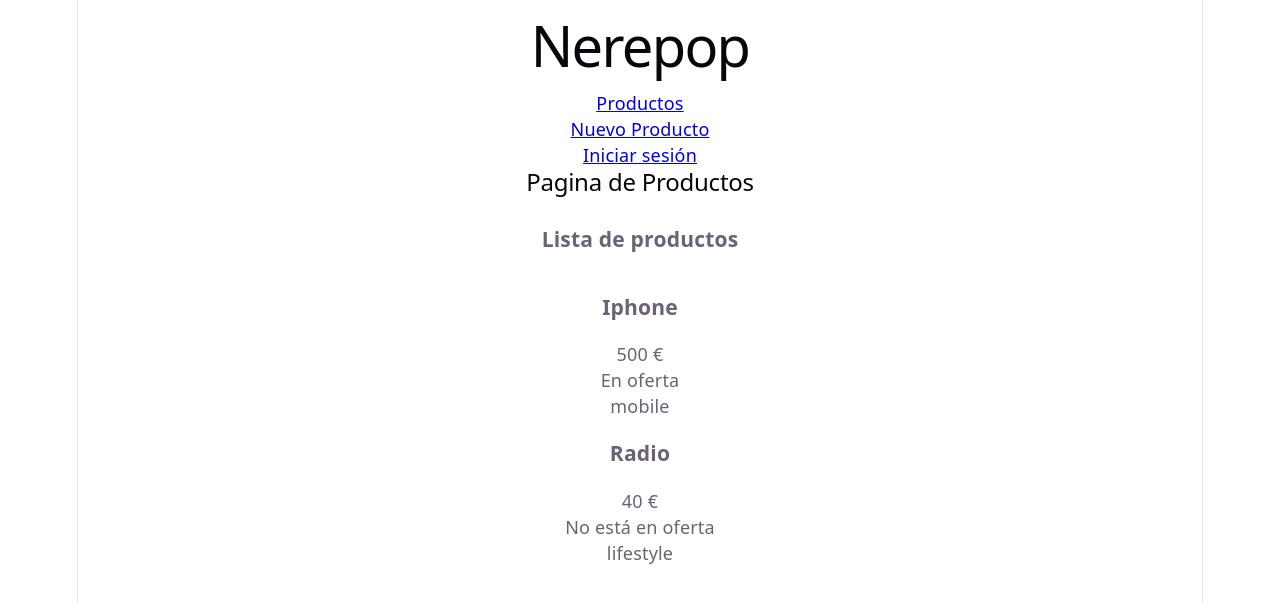
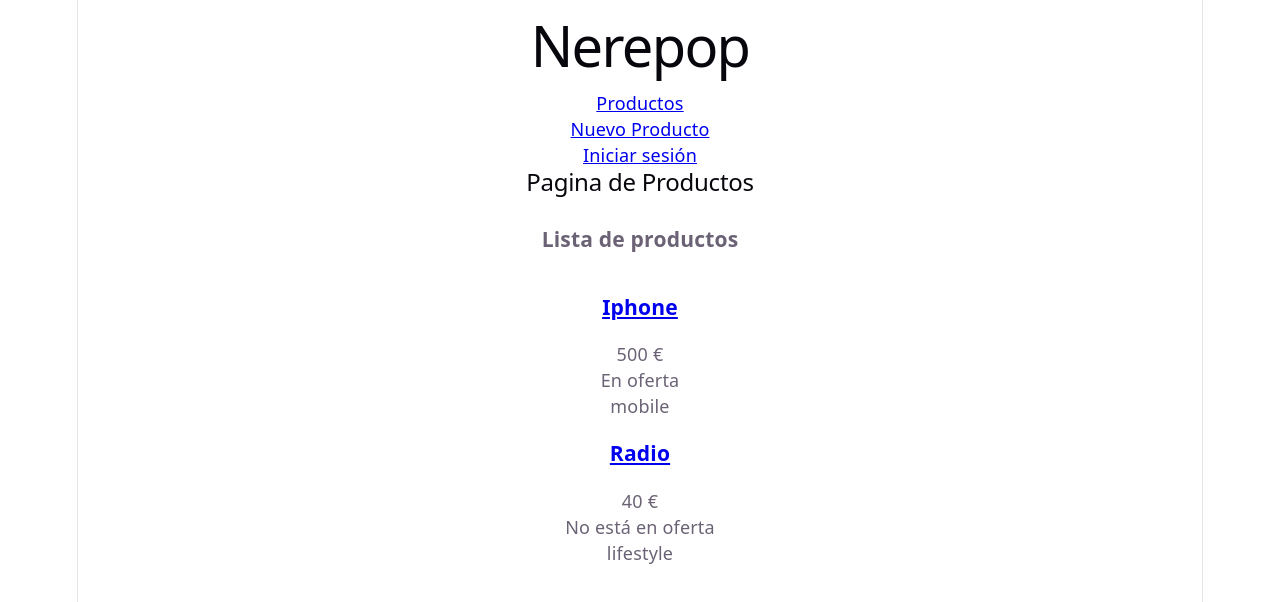
Before and after one commit to Nerealofe/practica-fundamentos-react, a React (Vite) app: page /products in a window 1280 px wide. Shown: the top 602 px of the page. Built offline with nearby package versions, Linux system fonts and the light colour scheme.

Commit message:
Add product detail page

```diff
--- a/src/features/products/components/product-card.tsx
+++ b/src/features/products/components/product-card.tsx
@@ -1,4 +1,5 @@
 import type { Product } from "../product";
+import { Link } from "react-router-dom";
 
 type ProductCardProps = {
   product: Product;
@@ -6,7 +7,9 @@ type ProductCardProps = {
 export function ProductCard({ product }: ProductCardProps) {
   return (
     <article>
-      <h3>{product.name}</h3>
+      <h3>
+        <Link to={`/products/${product.id}`}> {product.name} </Link>
+      </h3>
       <p>{product.price} €</p>
       <p>{product.isOnSale ? "En oferta" : "No está en oferta"}</p>
       <p>{product.tags.join(", ")}</p>
--- a/src/features/products/product-page.tsx
+++ b/src/features/products/product-page.tsx
@@ -1,3 +1,19 @@
+import { useParams } from "react-router-dom";
+
+const products = [
+  { id: 1, name: "Iphone" },
+  { id: 2, name: "Radio" },
+];
+
 export function ProductPage() {
-  return <h1>Producto</h1>;
+  const params = useParams();
+  const product = products.find((product) => product.id === Number(params.id));
+
+  return (
+    <>
+      <h1>Producto</h1>
+      <h2>{product?.name}</h2>
+      <p>Id: {product?.id}</p>
+    </>
+  );
 }
```
